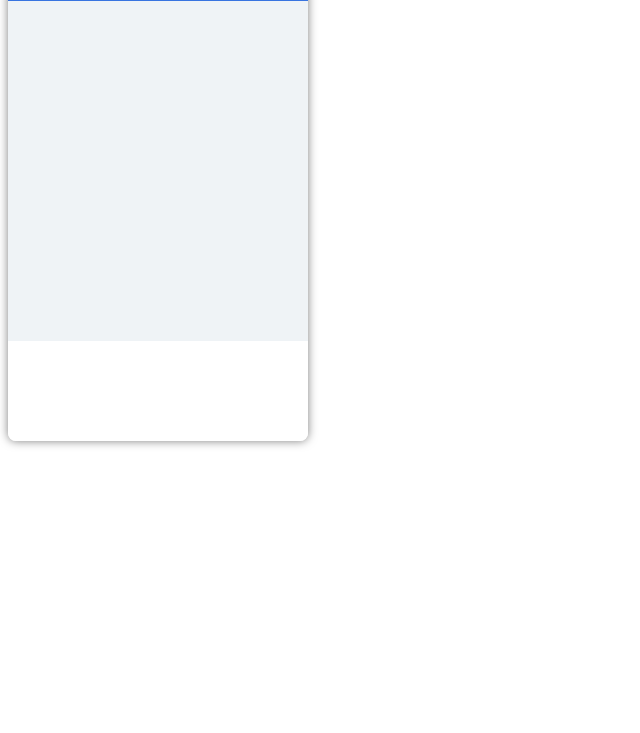
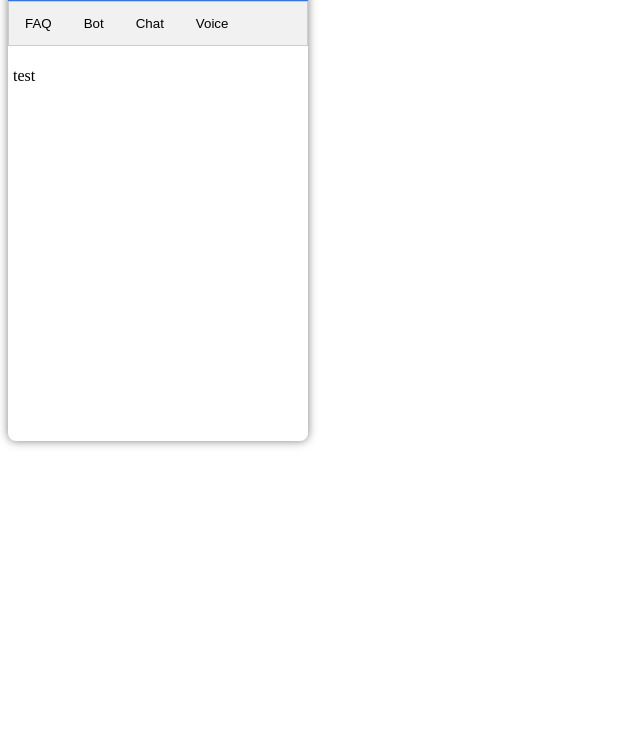
Before and after one commit to Maksiomo/chat-bot-hackaton, a website: page clientSide.html in a window 1280 px wide. Shown: the part 67-800 px from the top of the page, without its empty margins (0-640 px from the left). Drawn offline with Linux system fonts and the light colour scheme.

Commit message:
Обновил дизайн. Добавил табы

```diff
--- a/clientSide.html
+++ b/clientSide.html
@@ -18,8 +18,37 @@
                 <p>Helpy - Навигатор по сайту</p>
             </body>
         </div>
-        <div id="chat" class="container"></div>
-        <div id="buttonContainer" class="container"></div>
+        <!-- Tab links -->
+        <div class="tab">
+            <button class="tablinks" onclick="openTab(event, 'faq')">FAQ</button>
+            <button class="tablinks" onclick="openTab(event, 'bot')">Bot</button>
+            <button class="tablinks" onclick="openTab(event, 'chat')">Chat</button>
+            <button class="tablinks" onclick="openTab(event, 'voice')">Voice</button>
+        </div>
+
+        <!-- Tab content -->
+        <div id="faq" class="tabcontent">
+            <h3>FAQ</h3>
+            <p>This is the tab with the FAQ.</p>
+        </div>
+
+        <div id="bot" class="tabcontent">
+            <h3>Bot</h3>
+            <p>This is the tab with the Bot.</p>
+        </div>
+
+        <div id="chat" class="tabcontent">
+            <div id="chat" class="container"></div>
+        </div>
+
+        <div id="voice" class="tabcontent">
+            <h3>Voice</h3>
+            <p>This is the tab with Voice.</p>
+        </div>
+
+        <div id="buttonContainer" class="container">
+            <p>test</p>
+        </div>
     </div>
 </body>
 </html>
--- a/source/styles.css
+++ b/source/styles.css
@@ -87,6 +87,43 @@
     font-size: 12px;
     color: white;
 }
+
+/* Style the tab */
+.tab {
+    overflow: hidden;
+    border: 1px solid #ccc;
+    background-color: #f1f1f1;
+  }
+
+  /* Style the buttons that are used to open the tab content */
+  .tab button {
+    background-color: inherit;
+    float: left;
+    border: none;
+    outline: none;
+    cursor: pointer;
+    padding: 14px 16px;
+    transition: 0.3s;
+  }
+
+  /* Change background color of buttons on hover */
+  .tab button:hover {
+    background-color: #ddd;
+  }
+
+  /* Create an active/current tablink class */
+  .tab button.active {
+    background-color: #ccc;
+  }
+
+  /* Style the tab content */
+  .tabcontent {
+    display: none;
+    padding: 6px 12px;
+    border: 1px solid #ccc;
+    border-top: none;
+  }
+
 @font-face {
     font-family: "ProximaNovaBold";
     src: url("../fonts/ProximaNovaBold.woff2") format("truetype");
```
